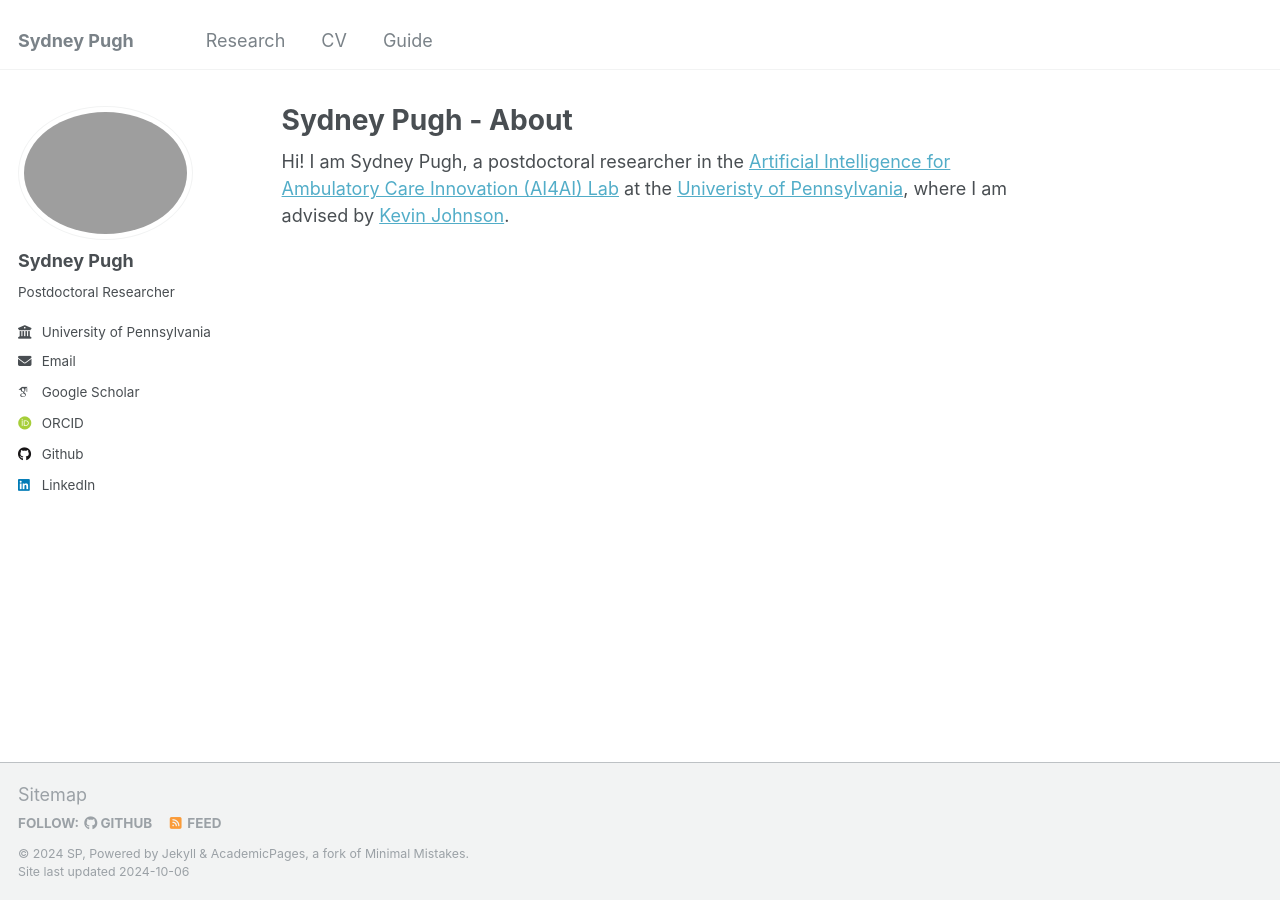
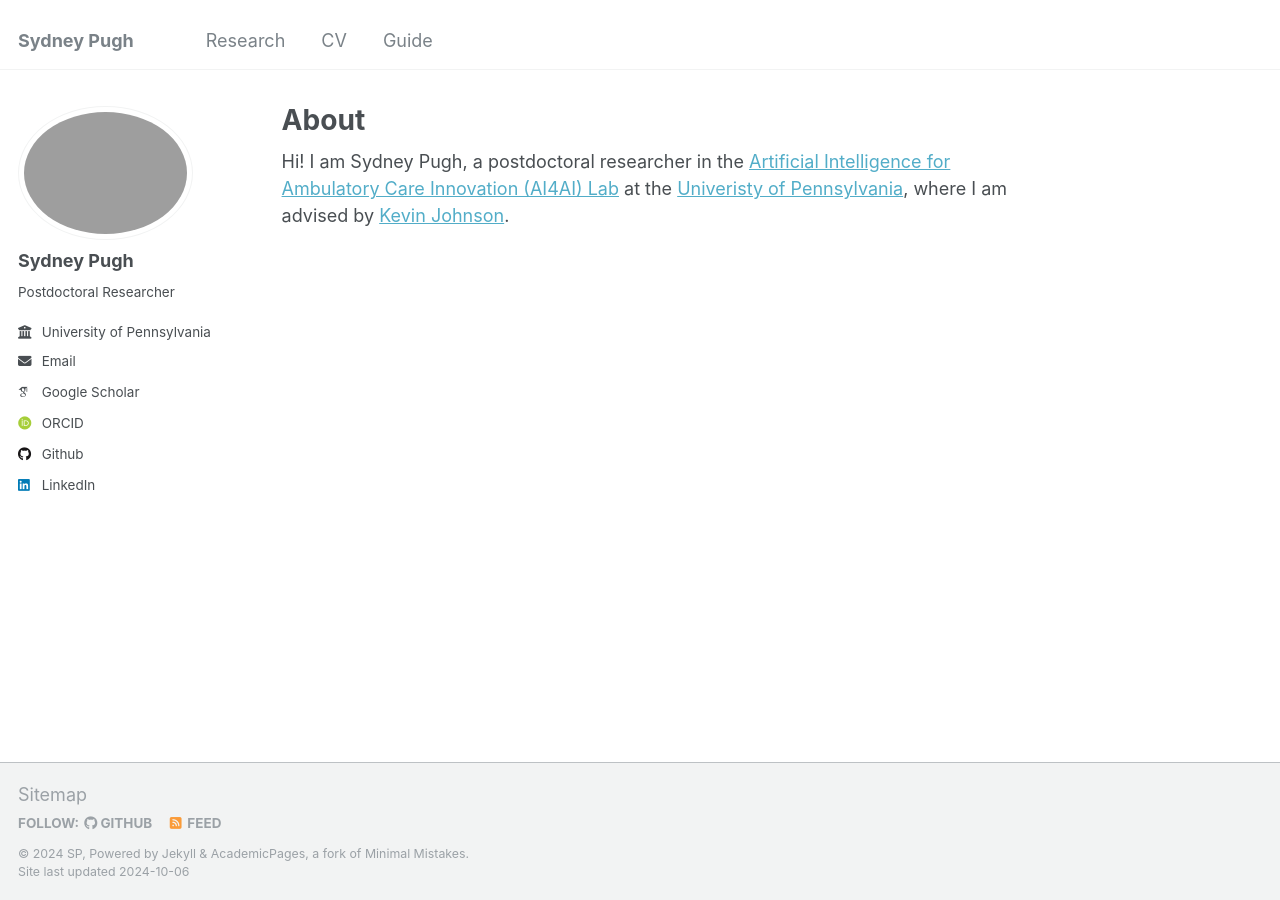
Before and after one commit to sfpugh/sfpugh.github.io, a Jekyll site: the page built from _pages/about.md, in a window 1280 px wide. Built offline with Jekyll 4.4.1, drawn with Linux system fonts in a browser that asks for light colours; some web fonts are replaced.

Commit message:
Update about.md

```diff
--- a/_pages/about.md
+++ b/_pages/about.md
@@ -1,10 +1,12 @@
 ---
 permalink: /
-title: "Sydney Pugh - About"
+title: "About"
 author_profile: true
 redirect_from:
   - /about/
   - /about.html
+  - /home/
+  - /home.html
 ---
 
 Hi! I am Sydney Pugh, a postdoctoral researcher in the [Artificial Intelligence for Ambulatory Care Innovation (AI4AI) Lab](https://www.med.upenn.edu/kbjohnsonlab/) at the [Univeristy of Pennsylvania](https://www.upenn.edu/), where I am advised by [Kevin Johnson](https://www.kevinbjohnsonmd.net/).
```
